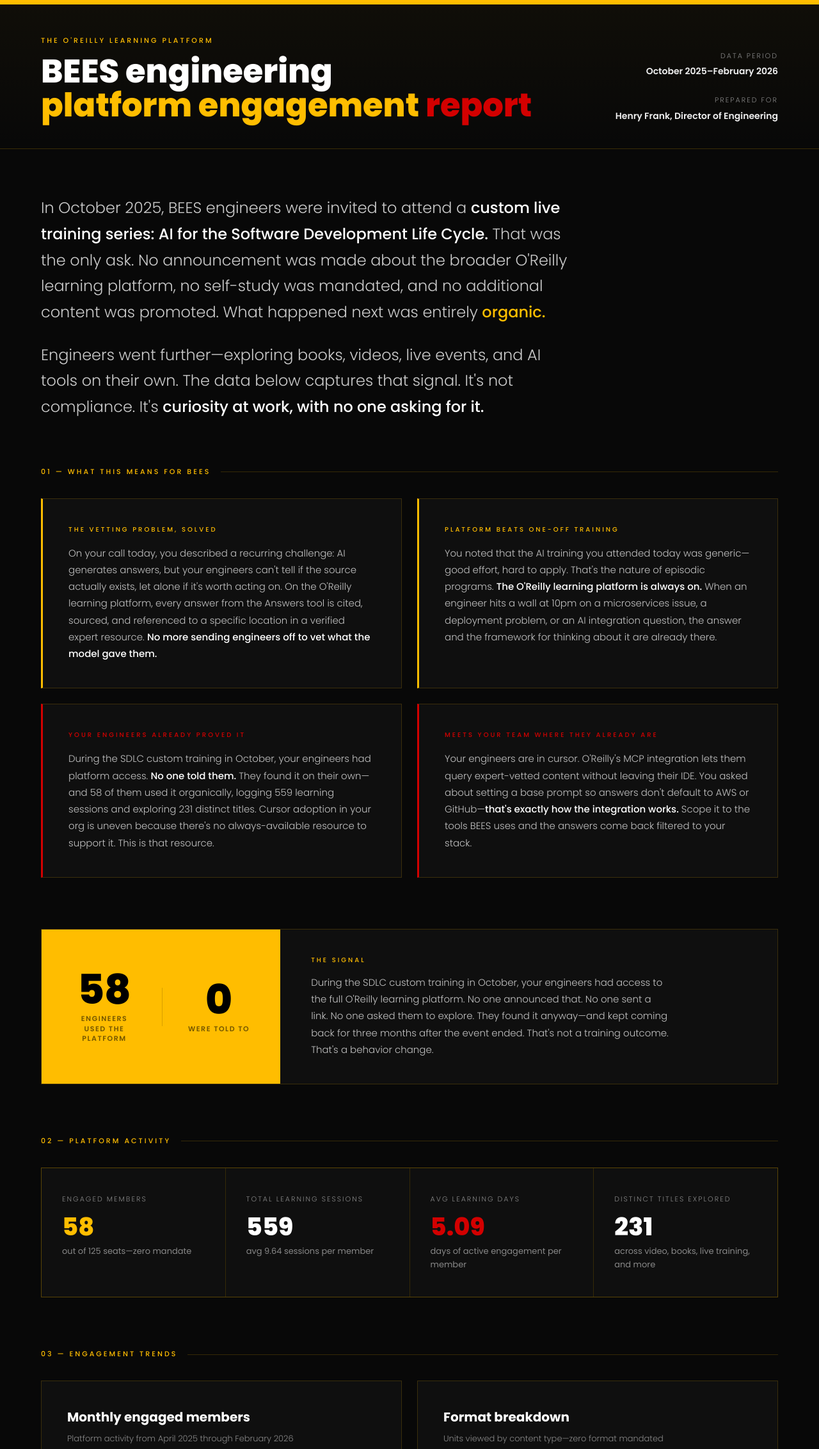
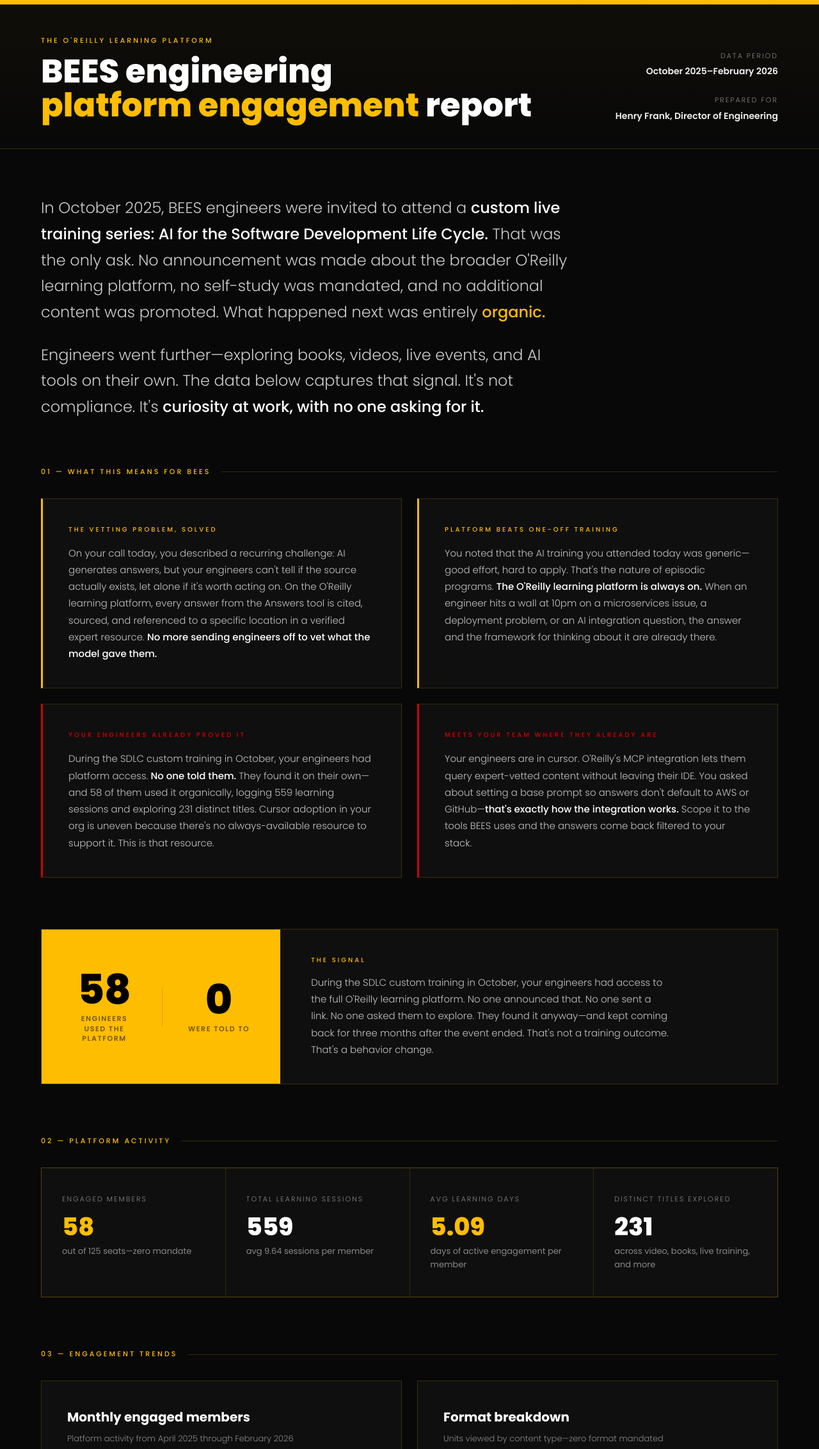
Before and after one commit to mvillone-sys/bees-microsite, a plain HTML site: page index.html in a window 1280 px wide. Shown: the part 45-2310 px from the top of the page at 64% size. Drawn offline with Linux system fonts and the light colour scheme.

Commit message:
Add files via upload

```diff
--- a/index.html
+++ b/index.html
@@ -591,7 +591,7 @@
 <header class="header">
   <div class="header-left">
     <div class="eyebrow">The O'Reilly learning platform</div>
-    <h1>BEES engineering<br><span>platform engagement</span> <span class="red">report</span></h1>
+    <h1>BEES engineering<br><span>platform engagement</span> <span style="color:#fff">report</span></h1>
   </div>
   <div class="header-right">
     <div class="label">Data period</div>
@@ -682,7 +682,7 @@
     </div>
     <div class="metric-card">
       <div class="metric-label">Avg learning days</div>
-      <div class="metric-value red">5.09</div>
+      <div class="metric-value yellow">5.09</div>
       <div class="metric-sub">days of active engagement per member</div>
     </div>
     <div class="metric-card">
```
